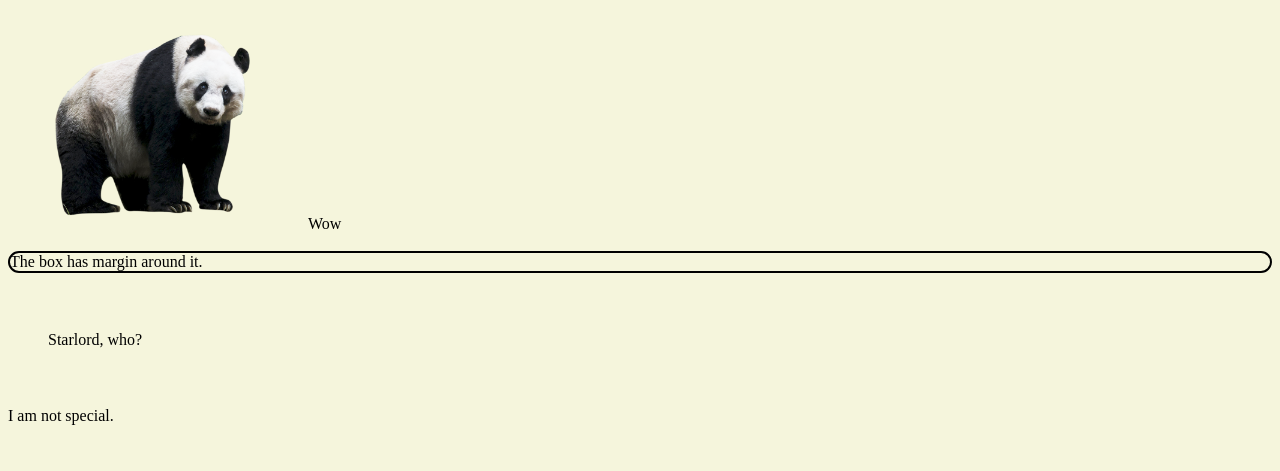
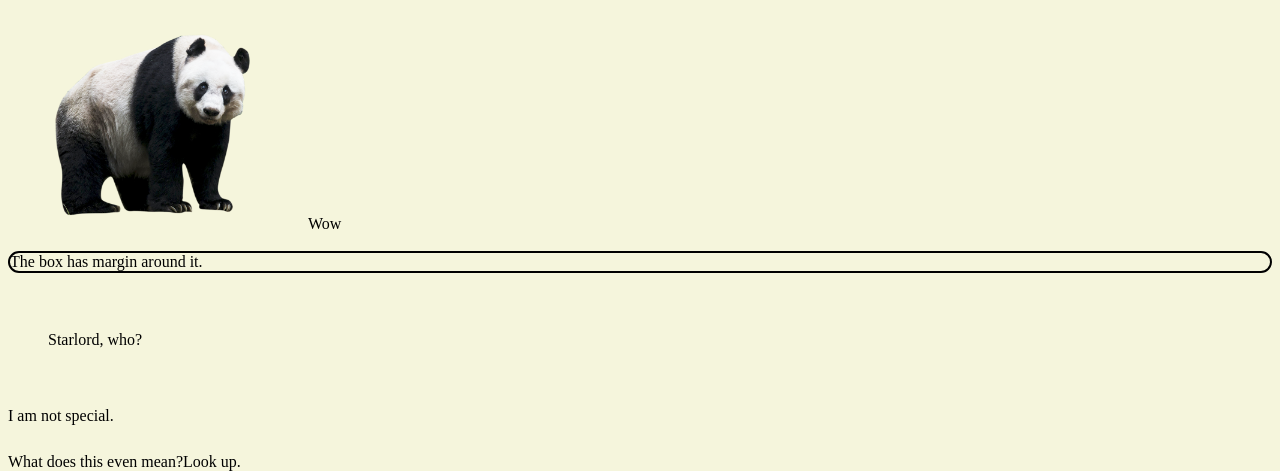
Before and after one commit to Adriantutuianu/CSS-Course, a plain HTML site: page index.html in a window 1280 px wide. Shown: the part 529-1000 px from the top of the page. Before the commit the page ends 962 px from the top, so only its background shows below. Drawn offline with Linux system fonts and the light colour scheme.

Commit message:
Relative position

```diff
--- a/index.html
+++ b/index.html
@@ -28,7 +28,8 @@
         <div class="starlord">Starlord, who?</div>
         <br>
         <div class="static-me">I am not special.</div>
-
+        <br>
+        <div class="relative-me">What does this even mean?Look up.</div>
 
     </body>
 </html>
--- a/style.css
+++ b/style.css
@@ -114,3 +114,9 @@ p {
 .static-me{
 	position:static;
 }
+
+/* Relative position */
+.relative-me{
+	position:relative;
+	top:10px;
+}
```
